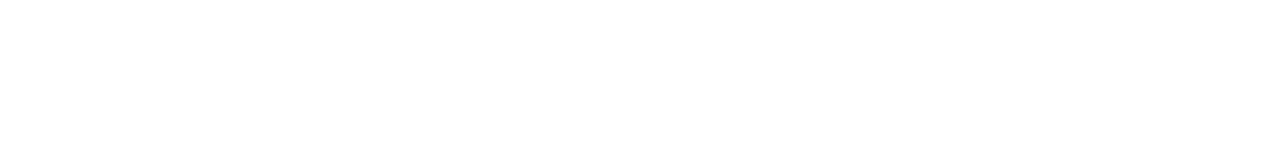
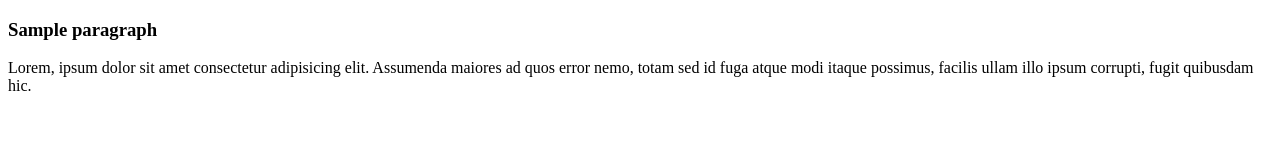
Before and after one commit to Samiksha125/learn-git, a plain HTML site: page index.html in a window 1280 px wide. Drawn offline with Linux system fonts and the light colour scheme.

Commit message:
add index.html

```diff
--- a/index.html
+++ b/index.html
@@ -6,6 +6,8 @@
     <title>Git website</title>
 </head>
 <body>
+    <h3>Sample paragraph</h3>
+    <p>Lorem, ipsum dolor sit amet consectetur adipisicing elit. Assumenda maiores ad quos error nemo, totam sed id fuga atque modi itaque possimus, facilis ullam illo ipsum corrupti, fugit quibusdam hic.</p>
 
 </body>
 </html>
```
